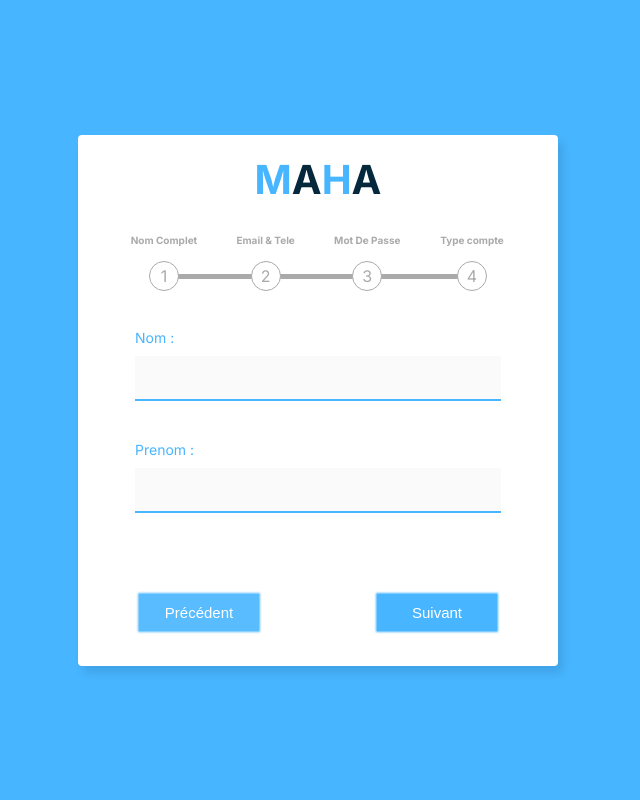
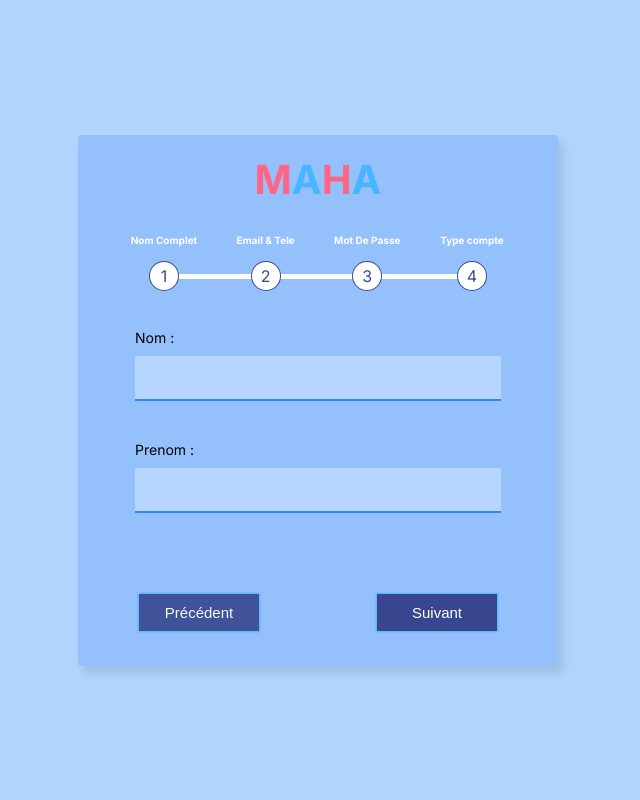
Before and after one commit to AboubakerIdHamide/MAHA, a PHP site: page /maha/App/views/pages/register.php in a window 1280 px wide. Shown: the whole page, without its empty margins (322-962 px from the left). Run offline with PHP 8.4, Linux system fonts and the light colour scheme; the template is opened without the code that fills it, so the values that code supplies are empty; some libraries are stand-ins or nearby versions.

Commit message:
Changing register theme and add icon to some pages

```diff
--- a/App/views/pages/emailVerification.php
+++ b/App/views/pages/emailVerification.php
@@ -4,6 +4,7 @@
     <meta charset="UTF-8">
     <meta http-equiv="X-UA-Compatible" content="IE=edge">
     <meta name="viewport" content="width=device-width, initial-scale=1.0">
+    <link rel="icon" type="image/x-icon" href="<?= URLROOT . '/public' ?>/images/favicon.ico">
     <title><?php echo SITENAME?></title>
     <link rel="stylesheet" href="<?php echo URLROOT."/Public/css/emailVerification.css"?>">
     <link rel="stylesheet" href="https://cdnjs.cloudflare.com/ajax/libs/font-awesome/6.2.0/css/all.min.css">
--- a/App/views/pages/forgotpassword.php
+++ b/App/views/pages/forgotpassword.php
@@ -5,6 +5,7 @@
     <meta charset="UTF-8">
     <meta http-equiv="X-UA-Compatible" content="IE=edge">
     <meta name="viewport" content="width=device-width, initial-scale=1.0">
+    <link rel="icon" type="image/x-icon" href="<?= URLROOT . '/public' ?>/images/favicon.ico">
     <title><?php echo SITENAME?></title>
     <link rel="stylesheet" href="<?php echo URLROOT."/Public/css/register.css"?>">
     <link rel="stylesheet" href="https://cdnjs.cloudflare.com/ajax/libs/font-awesome/6.2.0/css/all.min.css">
--- a/App/views/pages/register.php
+++ b/App/views/pages/register.php
@@ -5,6 +5,7 @@
     <meta charset="UTF-8">
     <meta http-equiv="X-UA-Compatible" content="IE=edge">
     <meta name="viewport" content="width=device-width, initial-scale=1.0">
+    <link rel="icon" type="image/x-icon" href="<?= URLROOT . '/public' ?>/images/favicon.ico">
     <title><?php echo SITENAME ?></title>
     <!-- Font Icons -->
     <link rel="stylesheet" href="https://cdnjs.cloudflare.com/ajax/libs/font-awesome/6.2.0/css/all.min.css">
--- a/Public/css/register.css
+++ b/Public/css/register.css
@@ -20,7 +20,7 @@ html{
 
 body {
   font-family: Inter, sans-serif;
-  background: var(--color-one);
+  background: #b0d4fc;
 }
 
 body::-webkit-scrollbar{
@@ -93,7 +93,7 @@ ul{
     flex-direction: column;
     justify-content: center;
     align-items: center;
-    background-color: #fff;
+    background-color: #94c0fb;
     border-radius: 4px;
     -webkit-border-radius: 4px;
     -moz-border-radius: 4px;
@@ -113,11 +113,11 @@ ul{
     margin-bottom: 20px;
 }
 .main-form-heading .logo a{
-    color: var(--color-one);
+    color: #ff6584;
     text-decoration: none;
 }
 .main-form-heading .logo a span{
-    color: var(--color-four);
+    color: var(--color-one);
 }
 .main-form-heading .last-step{
     color: var(--color-one);
@@ -129,7 +129,7 @@ ul{
     position: relative;
     width: 70%;
     height: 5px;
-    background-color: var(--color-three);
+    background-color: #fff;
 }
 .main-form-heading .form-progress .steps{
     width: 100%;
@@ -141,8 +141,8 @@ ul{
     width: 30px;
     height: 30px;
     background-color: #fff;
-    color: var(--color-three);
-    border: 1px solid var(--color-three);
+    color: #313f87f0;
+    border: 1px solid #313f87f0;
     position: absolute;
     top: 50%;
     transform: translate(-50%, -50%);
@@ -160,7 +160,7 @@ ul{
     position: absolute;
     width: 100px;
     text-align: center;
-    color: var(--color-three);
+    color: #fff;
     font-size: 10px;
     top: -100%;
     font-weight: bold;
@@ -168,7 +168,7 @@ ul{
 @media (max-width:400px) {
     .main-form-heading .form-progress .steps div::before{display: none;}
 }
-.main-form-heading .form-progress .steps div.active::before{color: var(--color-one);}
+.main-form-heading .form-progress .steps div.active::before{color: rgb(40, 169, 40);}
 .main-form-heading .form-progress .steps div.active::after{
     position: absolute;
     content: "";
@@ -179,7 +179,7 @@ ul{
     display: grid;
     place-items: center;
     border: 1px solid var(--color-one);
-    background-color: var(--color-one);
+    background-color: rgb(40, 169, 40);
     color: #fff;
     font-family: "Font Awesome 6 Free";
     content: "\f00c";
@@ -205,7 +205,7 @@ ul{
     top: 0;
     left: 0;
     height: 100%;
-    background-color: var(--color-one);
+    background-color: rgb(40, 169, 40);
     transition: var(--main-transition);
     -webkit-transition: var(--main-transition);
     -moz-transition: var(--main-transition);
@@ -244,7 +244,7 @@ ul{
     display: flex;
     justify-content: center;
     align-items: center;
-    color: var(--color-one);
+    color: var(--color-four);
     padding: 10px;
     text-align: center;
     font-size: 18px;
@@ -331,7 +331,6 @@ ul{
     margin-top: 6px;
 }
 .container form .inputs-boxs-container .inputs-boxs-container-slider .input-box .field label{
-    color: var(--color-one);
     margin-bottom: 10px;
     font-size: 14px;
 }
@@ -342,9 +341,9 @@ ul{
     height: 45px;
     text-indent: 15px;
     outline: none;
-    background-color:#fafafa;
+    background-color:#b6d6ff;
     border: none;
-    border-bottom: 2px solid var(--color-one);
+    border-bottom: 2px solid #2d88ff;
     caret-color: var(--color-one);
     color: var(--color-four);
     padding-left: 10px;
@@ -405,7 +404,7 @@ ul{
     max-width: 40%;
     font-size: 15px;
     color: #fff;
-    background-color: var(--color-one);
+    background-color: #313f87f0;
     box-shadow: 0 0 2px 1px var(--color-one);
     transition: var(--main-transition);
     -webkit-transition: var(--main-transition);
@@ -415,8 +414,8 @@ ul{
 }
 
 .container form .form-buttons button:hover{
-    color: var(--color-one);
-    background-color: #fff;
+    color: #fff;
+    background-color: #ff6584;
     box-shadow: 0 0 4px 1px #ddd;
 }
 
```
Also changed, not shown: Public/css/emailVerification.css (+14 -13 lines).
